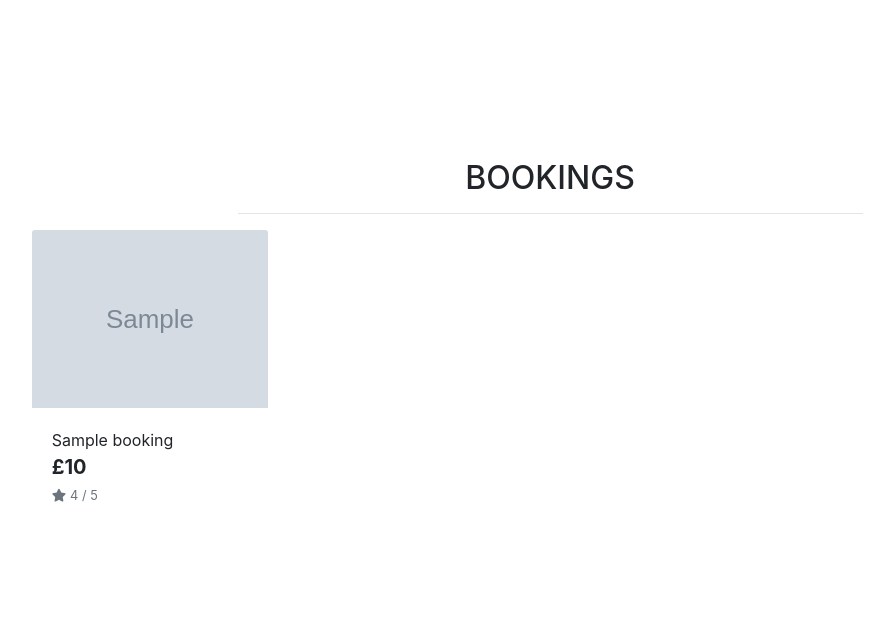
After one commit to Mattlister/envirosea, a Django app: template bookings/templates/bookings/bookings.html in a window 1280 px wide. The commit adds this page. Shown: the part 177-800 px from the top of the page, without its empty margins (90-984 px from the left). Run offline with Django 3.2, Linux system fonts and the light colour scheme; the template is opened without the code that fills it: most values are stand-ins (such as "Sample title", 1, 10 or a date in 2020); grey boxes marked "Sample" are stand-in pictures; some libraries are stand-ins or nearby versions.

Commit message:
Added more to bookings.html to same styling as products.html

```diff
--- /dev/null
+++ b/bookings/templates/bookings/bookings.html
@@ -0,0 +1,80 @@
+{% extends "base.html" %}
+{% load static %}
+
+{% block page_header %}
+    <div class="container header-container">
+        <div class="row">
+            <div class="col"></div>
+        </div>
+    </div>
+{% endblock %}
+
+{% block content %}
+    <div class="overlay"></div>
+    <div class="container-fluid">
+        <div class="row">
+            <div class="col text-center mt-3">
+                <h2 class="logo-font">Bookings</h2>
+                <hr class="w-50 mb-1">
+            </div>
+        </div>
+        <div class="row">
+            <div class="booking-container col-10 offset-1">
+                <div class="row mt-1 mb-2"></div>
+                <div class="row">
+                    {% for booking in bookings %}
+                        <div class="col-sm-6 col-md-6 col-lg-4 col-xl-3">
+                            <div class="card h-100 border-0">
+                                {% if booking.image %}
+                                <a href="">
+                                    <img class="card-img-top img-fluid" src="{{ booking.image.url }}" alt="{{ booking.name }}">
+                                </a>
+                                {% else %}
+                                <a href="">
+                                    <img class="card-img-top img-fluid" src="{{ MEDIA_URL }}noimage.png" alt="{{ booking.name }}">
+                                </a>
+                                {% endif %}
+                                <div class="card-body pb-0">
+                                    <p class="mb-0">{{ booking.name }}</p>
+                                </div>
+                                <div class="card-footer bg-white pt-0 border-0 text-left">
+                                    <div class="row">
+                                        <div class="col">
+                                        <!--bootstrap card for images and prices of items-->
+                                            <p class="lead mb-0 text-left font-weight-bold">£{{ booking.price }}</p>
+                                            {% if booking.rating %}
+                                                <small class="text-muted"><i class="fas fa-star mr-1"></i>{{ booking.rating }} / 5</small>
+                                            {% else %}
+                                                <small class="text-muted">No Rating</small>
+                                            {% endif %}
+                                        </div>
+                                    </div>
+                                </div>
+                            </div>
+                        </div>
+                        {% if forloop.counter|divisibleby:1 %}
+                            <div class="col-12 d-sm-none mb-5">
+                                <hr>
+                            </div>
+                        {% endif %}
+                        {% if forloop.counter|divisibleby:2 %}
+                            <div class="col-12 d-none d-sm-block d-md-block d-lg-none mb-5">
+                                <hr>
+                            </div>
+                        {% endif %}
+                        {% if forloop.counter|divisibleby:3 %}
+                            <div class="col-12 d-none d-lg-block d-xl-none mb-5">
+                                <hr>
+                            </div>
+                        {% endif %}
+                        {% if forloop.counter|divisibleby:4 %}
+                            <div class="col-12 d-none d-xl-block mb-5">
+                                <hr>
+                            </div>
+                        {% endif %}
+                    {% endfor %}
+                </div>
+            </div>
+        </div>
+    </div>
+{% endblock %}
--- a/static/css/base.css
+++ b/static/css/base.css
@@ -101,6 +101,16 @@ section {
     left: 0;
     position: fixed;
     background: white;
+    z-index: -1;
+}
+
+.overlay_booking {
+    height: 100%;
+    width: 100%;
+    top: 0;
+    left: 0;
+    position: fixed;
+    background: blue;
     z-index: -1;
 }
 
```
Also changed, not shown: bookings/urls.py (line endings or trailing spaces).
